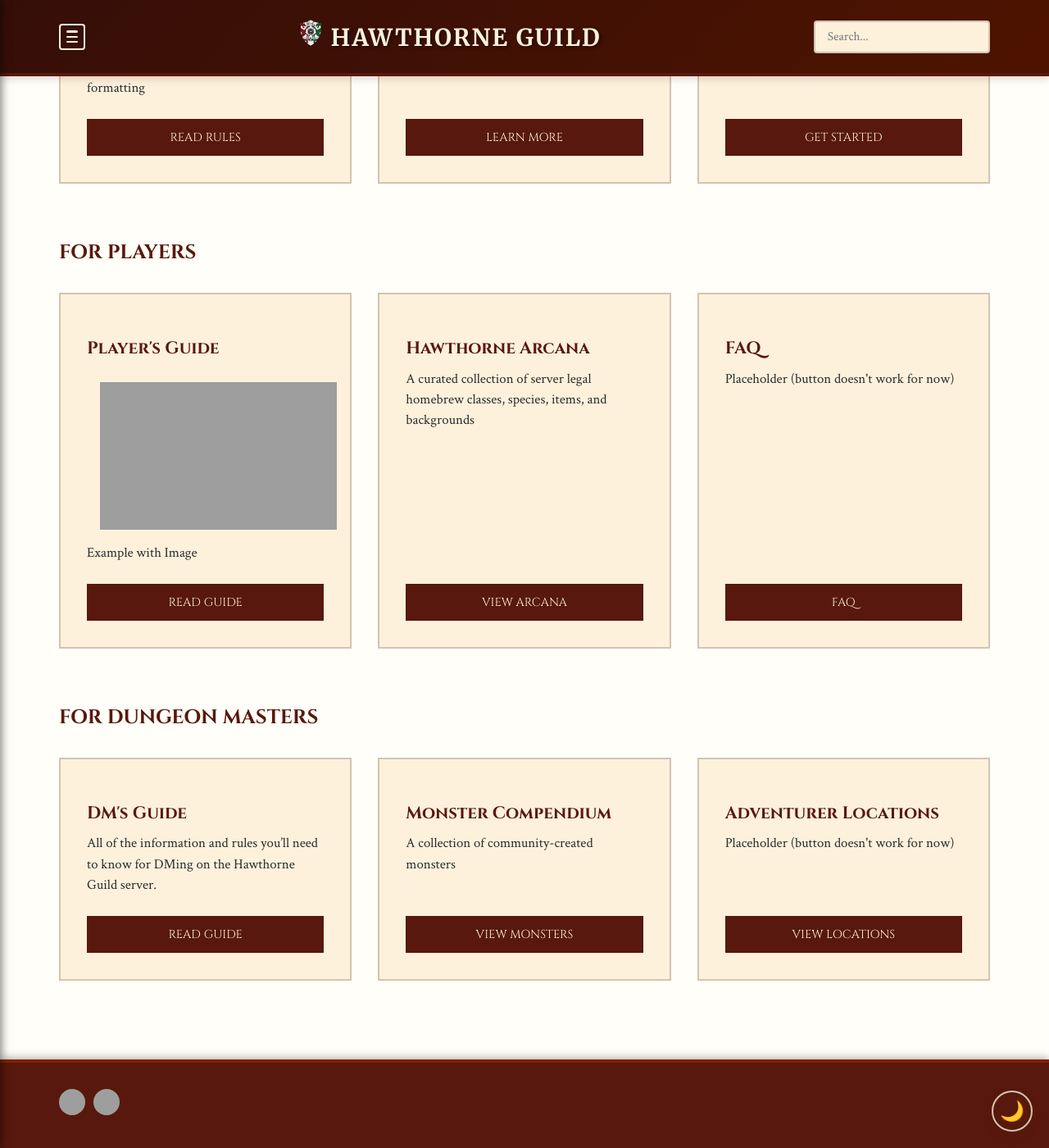
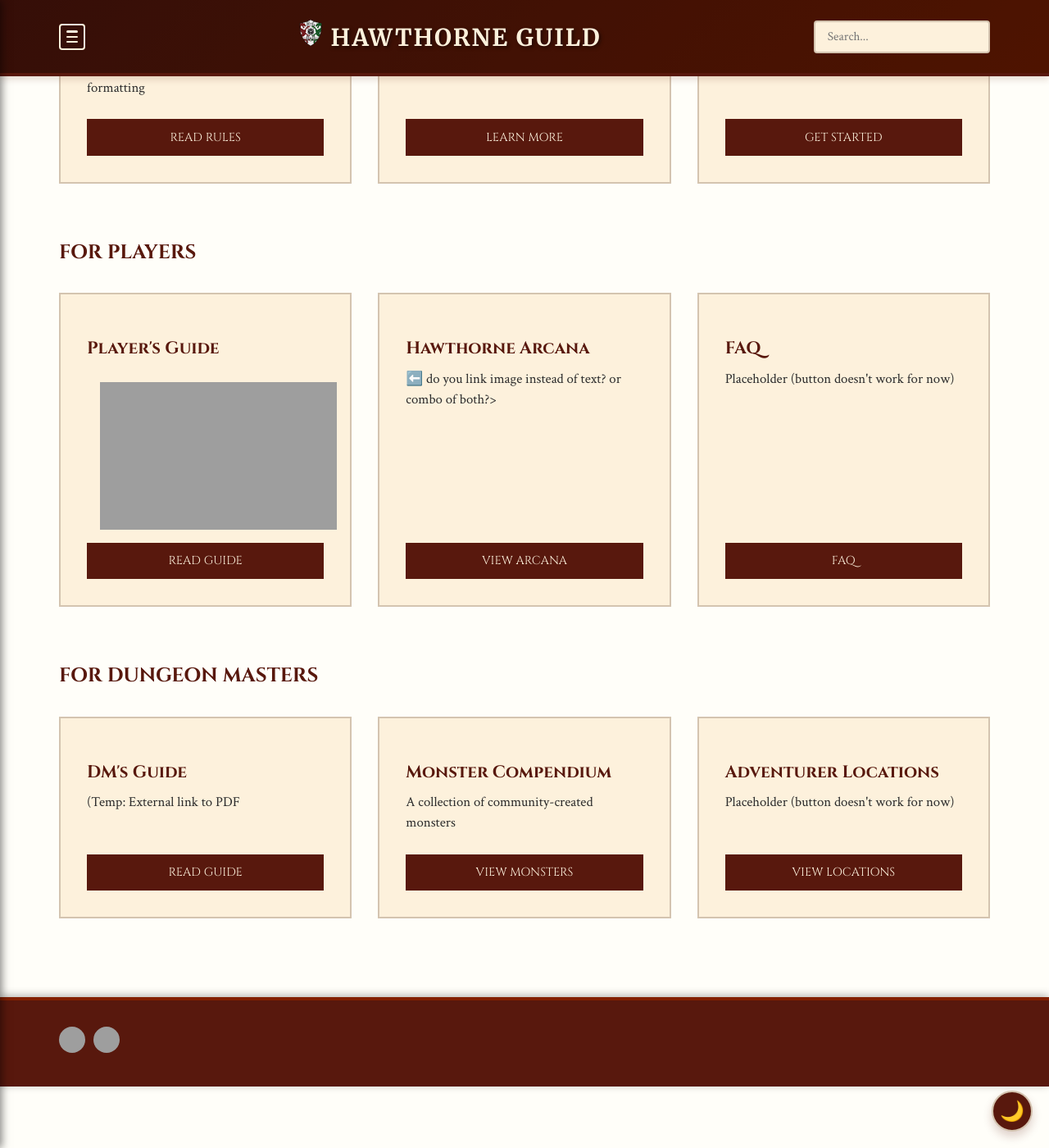
Before and after one commit to coconutswallow/Guides, a Jekyll site: the page built from index.html, in a window 1280 px wide and 1400 px high, scrolled down 517 px. Shown: the whole window at 82% size. Built offline with Jekyll 4.4.1, drawn with Linux system fonts in a browser that asks for light colours; comment, search, counter and statistics services are not loaded; grey boxes are pictures that could not be loaded.

Commit message:
Update index.html

```diff
--- a/index.html
+++ b/index.html
@@ -50,13 +50,12 @@
     <div class="feature-card">
       <h4>Player's Guide</h4>
       <img src="https://img.photouploads.com/file/PhotoUploads-com/jHlk.png" alt="Player's Guide" class="card-thumbnail">
-      <p>Example with Image</p>
       <a href="{{ 'players-guide/character-creation/character-creation/' | relative_url }}" class="card-button">Read Guide</a>
     </div>
 
     <div class="feature-card">
       <h4>Hawthorne Arcana</h4>
-      <p>A curated collection of server legal homebrew classes, species, items, and backgrounds</p>
+      <p> ⬅️ do you link image instead of text? or combo of both?></p>
       <a href="https://drive.google.com/file/d/1yoinFa31Rhq__unHxMxCSfMq7QY5ARYC/view" class="card-button">View Arcana</a>
     </div>
     <div class="feature-card">
@@ -75,7 +74,7 @@
   <div class="card-grid">
     <div class="feature-card">
       <h4>DM's Guide</h4>
-      <p>All of the information and rules you’ll need to know for DMing on the Hawthorne Guild server.</p>
+      <p>(Temp: External link to PDF</p>
       <a href="https://drive.google.com/file/d/1MiXp60GBg2ZASiiGjgFtTRFHp7Jf0m2P/view?usp=sharing" class="card-button">Read Guide</a>
     </div>
 
```
